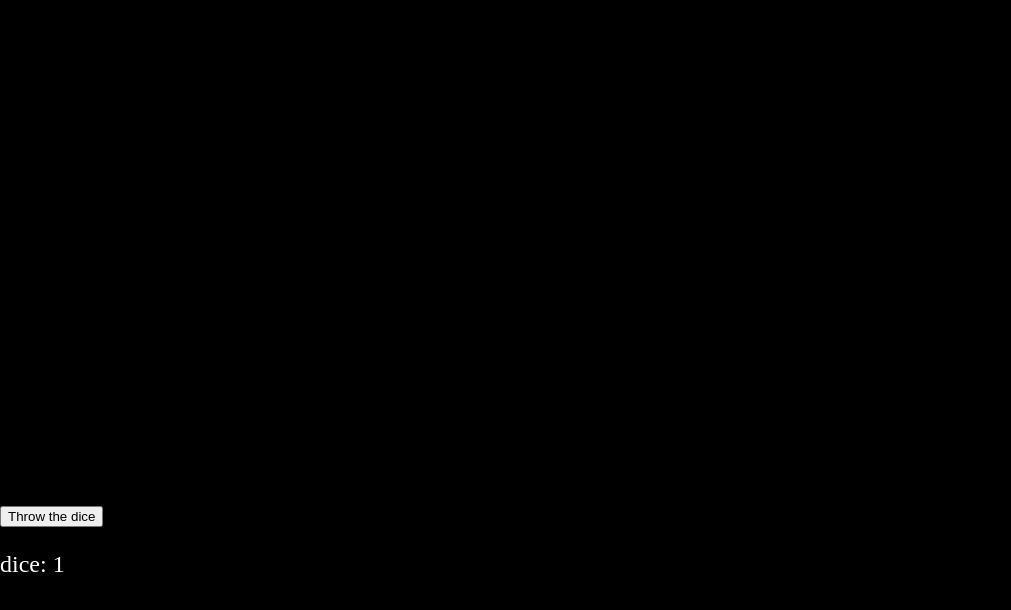
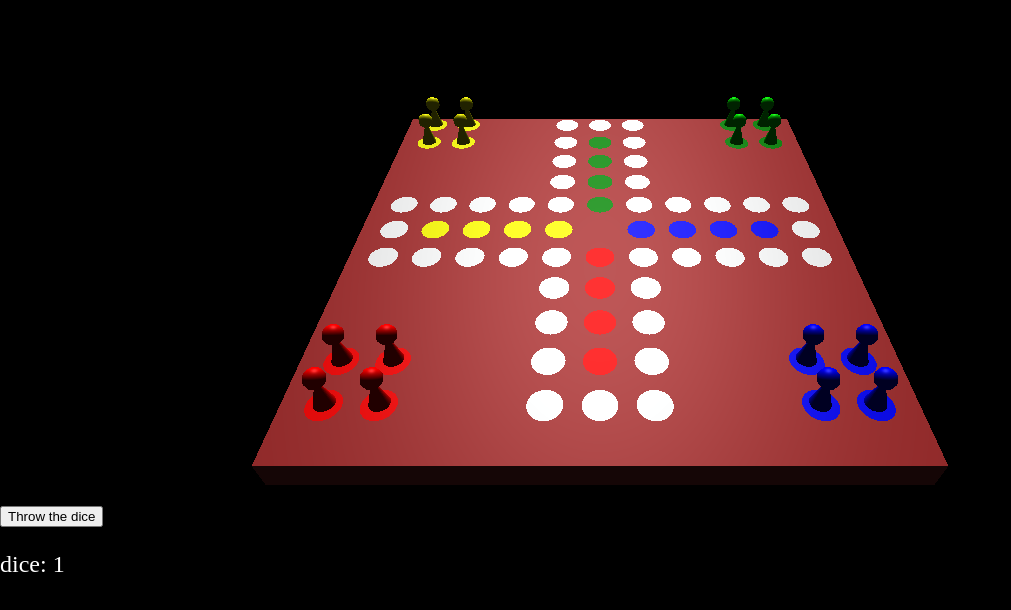
Before and after one commit to least-py/mensch_aergere_dich_nicht, a plain HTML site: page index.html in a window 1280 px wide. Shown: the whole page, without its empty margins (0-1011 px from the left). Drawn offline with Linux system fonts and the light colour scheme; animation ran at ten frames a second.

Commit message:
added light

```diff
--- a/index.html
+++ b/index.html
@@ -85,6 +85,16 @@
         scene.add(camera);
         camera.position.set(0, -17, 15);
         camera.lookAt(new THREE.Vector3(0, 0, 0));
+
+
+		scene.add( new THREE.AmbientLight( 0x212222) );
+
+		var light = new THREE.DirectionalLight(0xffffff, 1);
+		light.position.x = 0;
+		light.position.y = 10;
+		light.position.z = 10;
+		scene.add(light);
+
 
 		createBoard();
 
```
